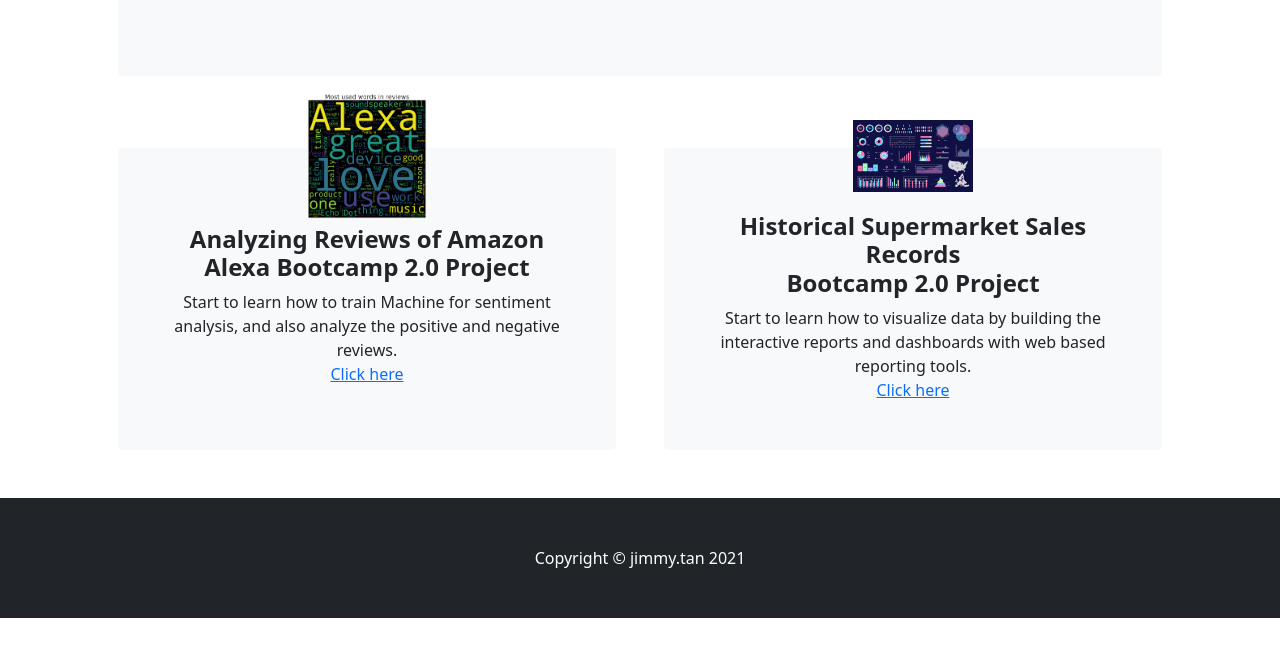
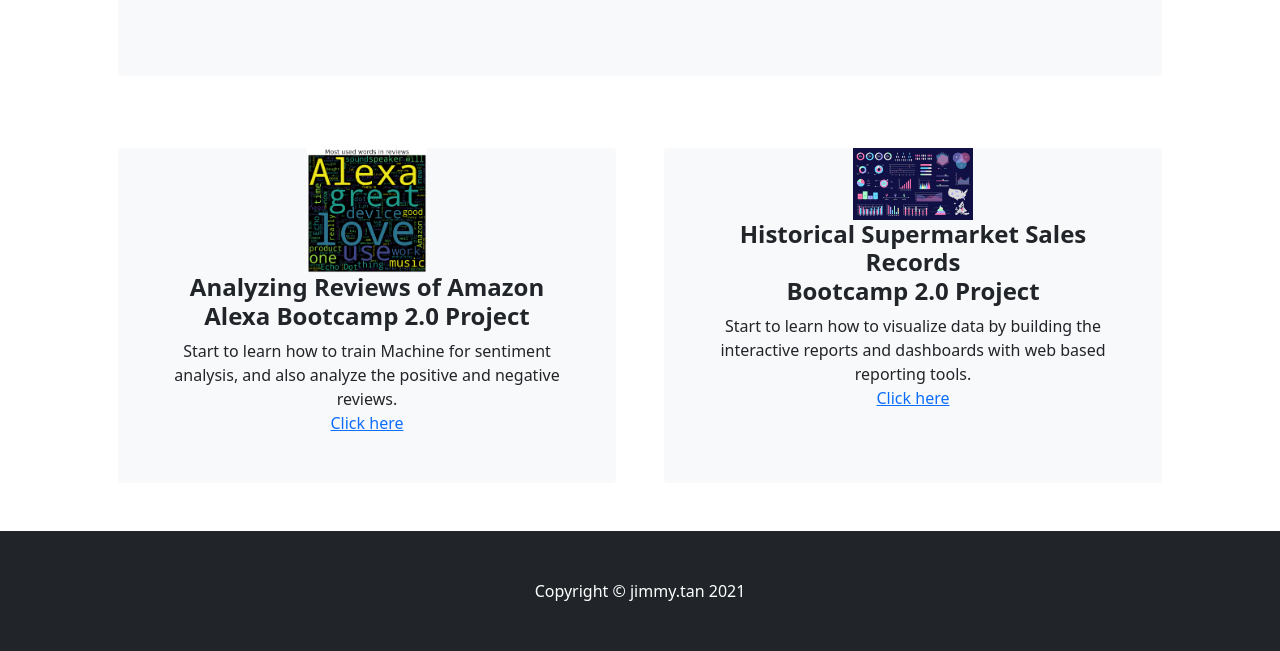
Before and after one commit to zetteztan/portfolio, a plain HTML site: page index.html in a window 1280 px wide. Shown: the part 282-933 px from the top of the page. Before the commit the page ends 900 px from the top, so only its background shows below. Drawn offline with nearby package versions, Linux system fonts and the light colour scheme.

Commit message:
Add files via upload

```diff
--- a/index.html
+++ b/index.html
@@ -35,7 +35,7 @@
                     <div class="col-lg-6 col-xxl-4 mb-5">
                         <div class="card bg-light border-0 h-100">
                             <div class="card-body text-center p-4 p-lg-5 pt-0 pt-lg-0">
-                                <div class="feature bg-primary bg-gradient text-white rounded-3 mb-4 mt-n4"><img width="120px"; src="assets/img/alexa.png"/></div>
+                                <img width="120px"; src="assets/img/alexa.png"/>
                                 <h2 class="fs-4 fw-bold">Analyzing Reviews of Amazon Alexa Bootcamp 2.0 Project</h2>
                                 <p class="mb-0">Start to learn how to train Machine for sentiment analysis, and also analyze the positive and negative reviews.</p>
                                 <a target="_blank" href="https://colab.research.google.com/drive/1HHIz-2XKtXQ6v0k-94BIDl-wLLkBRGNf?usp=sharing">Click here</a>
@@ -45,7 +45,7 @@
                     <div class="col-lg-6 col-xxl-4 mb-5">
                         <div class="card bg-light border-0 h-100">
                             <div class="card-body text-center p-4 p-lg-5 pt-0 pt-lg-0">
-                                <div class="feature bg-primary bg-gradient text-white rounded-3 mb-4 mt-n4"><img width="120px"; src="assets/img/visualize.jpg"/></div>
+                                <img width="120px"; src="assets/img/visualize.jpg"/>
                                 <h2 class="fs-4 fw-bold">Historical Supermarket Sales Records <br>Bootcamp 2.0 Project</h2>
                                 <p class="mb-0">Start to learn how to visualize data by building the interactive reports and dashboards with web based reporting tools.</p>
                                 <a target="_blank" href="https://datastudio.google.com/reporting/e396694c-b968-4e86-ad7e-bdb00869fac1">Click here</a>
```
